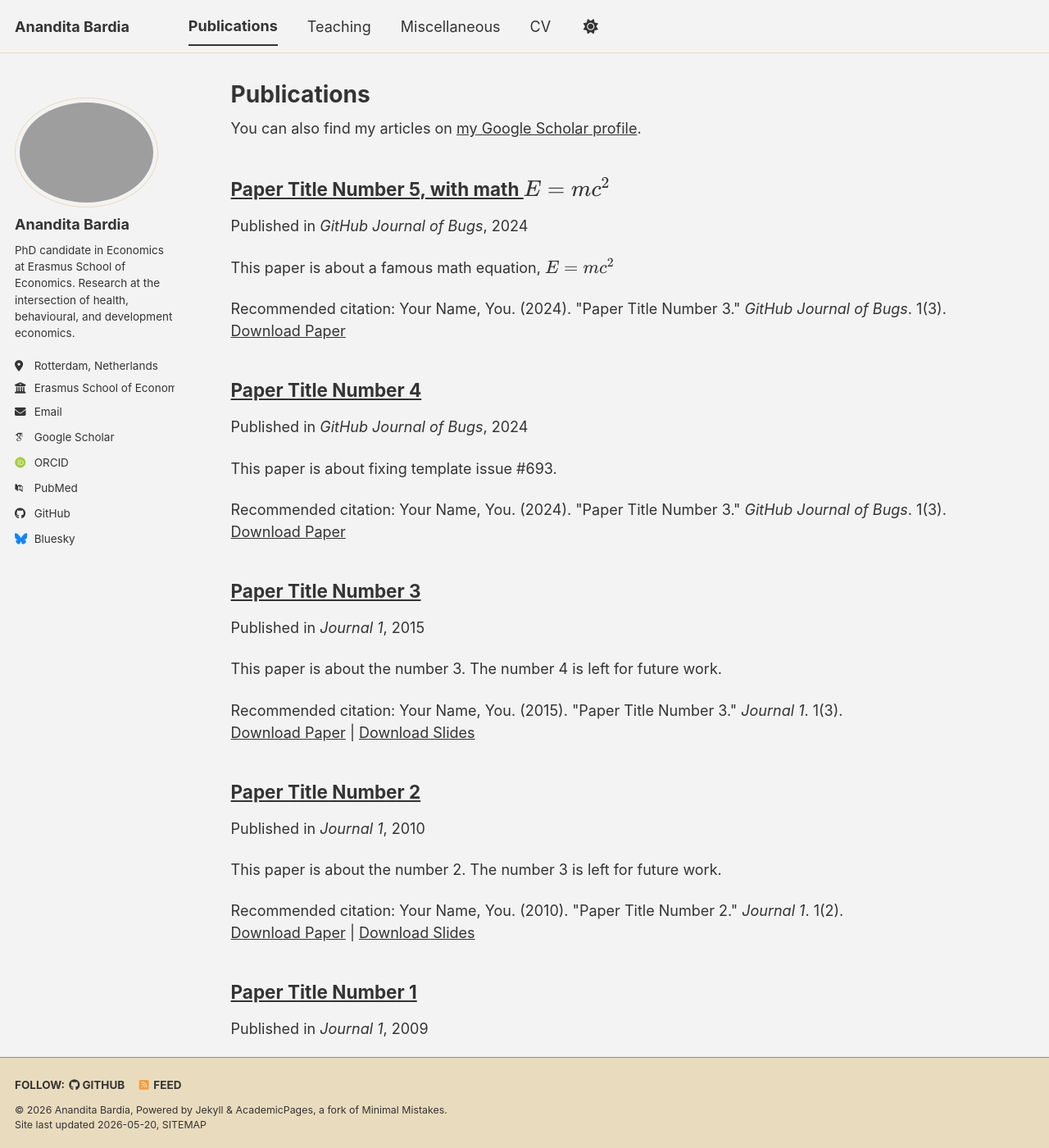
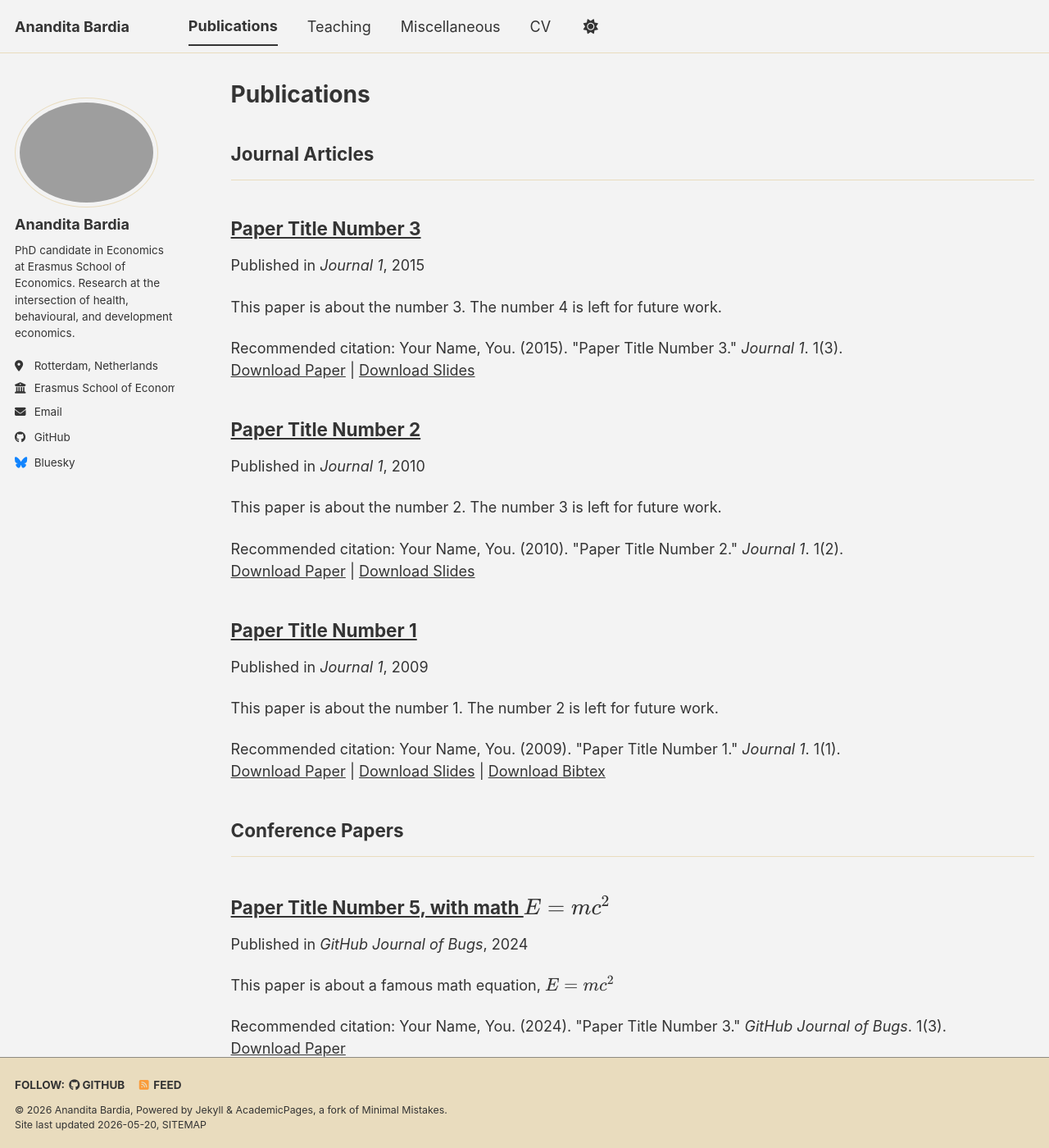
Before and after one commit to ananditabardia/ananditabardia.github.io, a Jekyll site: the page built from _pages/publications.html, in a window 1280 px wide and 1400 px high. Shown: the whole window at 82% size. Built offline with Jekyll 4.4.1, drawn with Linux system fonts in a browser that asks for light colours; some web fonts are replaced; a script bundle is joined from its source files by our own code; library files that are not in the unit come from our copies; some of the changed lines change nothing that is shown; some of the changed text lies outside the part shown.

Commit message:
Update _config.yml

```diff
--- a/_config.yml
+++ b/_config.yml
@@ -30,18 +30,12 @@
   email            : "bardia@ese.eur.nl"
 
   # Academic websites
-  academia         : # URL
-  arxiv            : # URL - Update with the correct link to your profile
-  googlescholar    : "https://scholar.google.com/citations?user=PS_CX0AAAAAJ"
-  inspire-hep      : # URL
-  impactstory      : # URL
-  orcid            : "https://orcid.org/yourorcidurl"
-  semantic         : # URL
-  ssrn             : # URL
-  pubmed           : "https://www.ncbi.nlm.nih.gov/pubmed/?term=john+snow"
-  researchgate     : # URL
-  scopus           : # URL
-  zotero           : # URL
+  googlescholar    : # URL
+  orcid            : # URL
+  pubmed           : # URL
+  github           : # Username
+  bluesky          : # Username
+  linkedin         : "anandita-bardia"
 
 
   # Repositories and software development
@@ -79,14 +73,14 @@
   youtube          : # Username
   zhihu            : # Username
 
-# Publication Category - The following the list of publication categories and their headings
-# publication_category:
-  # books:
-    # title: 'Books'
-#   manuscripts:
-  #   title: 'Journal Articles'
-#   conferences:
-  #   title: 'Conference Papers'
+# Publication Category
+publication_category:
+  books:
+    title: 'Books'
+  manuscripts:
+    title: 'Journal Articles'
+  conferences:
+    title: 'Conference Papers'
 
 # Site Settings
 teaser                   :  # filename of teaser fallback teaser image placed in /images/ for social media previews
```
